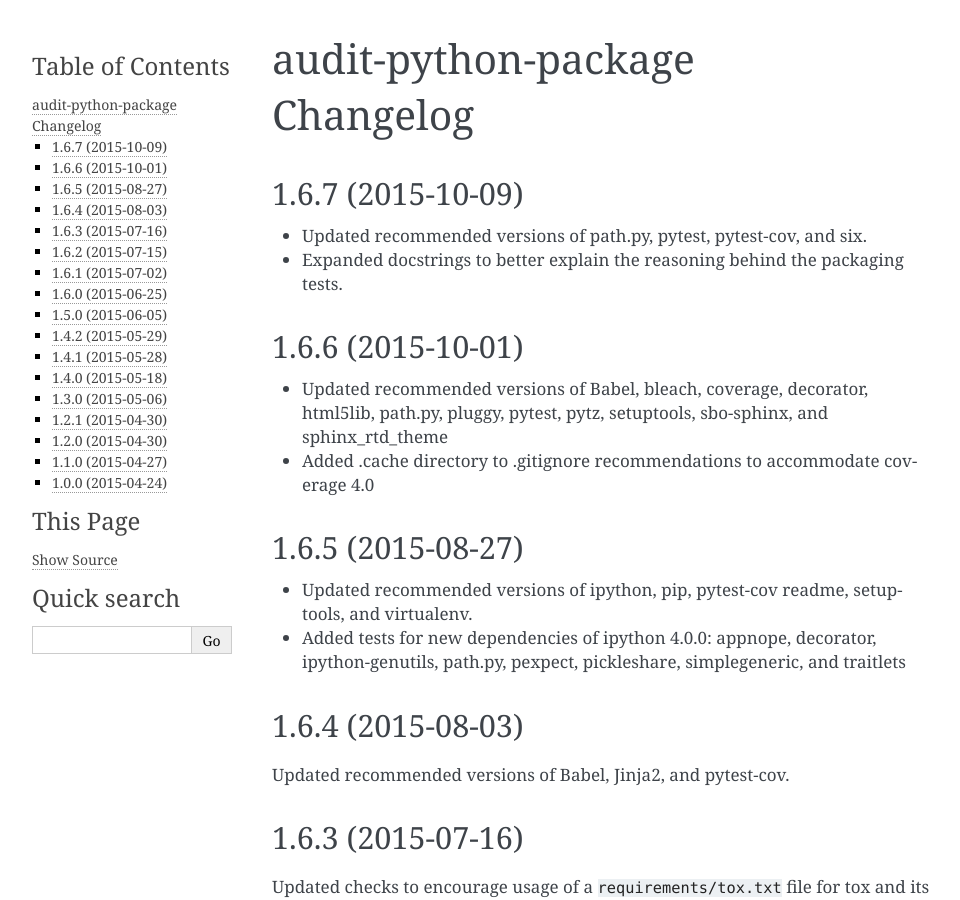
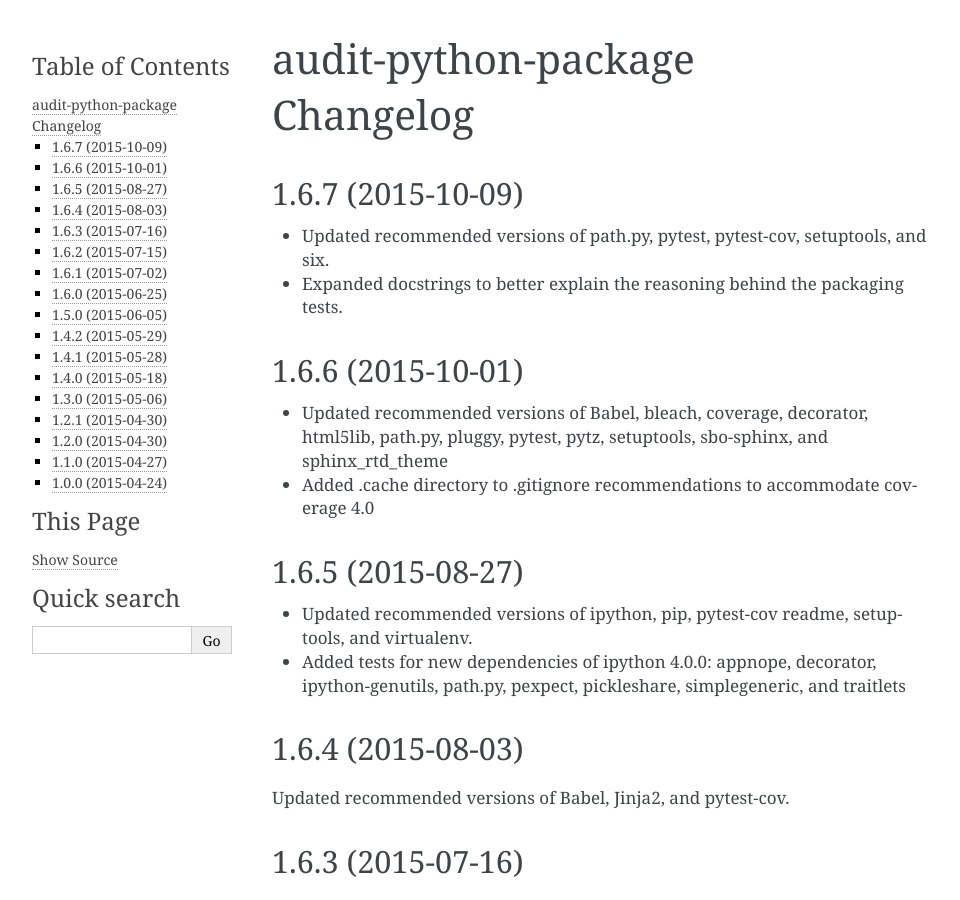
Before and after one commit to oreillymedia/audit-python-package, a Sphinx documentation site: the page built from docs/CHANGELOG.rst, in a window 1280 px wide and 900 px high. Shown: the whole window, without its empty margins (148-1108 px from the left). Built offline with Sphinx 7.4.7, drawn with Linux system fonts in a browser that asks for light colours; pages that are not in the unit, such as notebooks, are missing from menus; the version number is read from the project's files by our own code.

Commit message:
Update setuptools also

```diff
--- a/docs/CHANGELOG.rst
+++ b/docs/CHANGELOG.rst
@@ -3,7 +3,8 @@
 
 1.6.7 (2015-10-09)
 ------------------
-* Updated recommended versions of path.py, pytest, pytest-cov, and six.
+* Updated recommended versions of path.py, pytest, pytest-cov, setuptools, and
+  six.
 * Expanded docstrings to better explain the reasoning behind the packaging
   tests.
 
```
Also changed, not shown: 2 other files.
